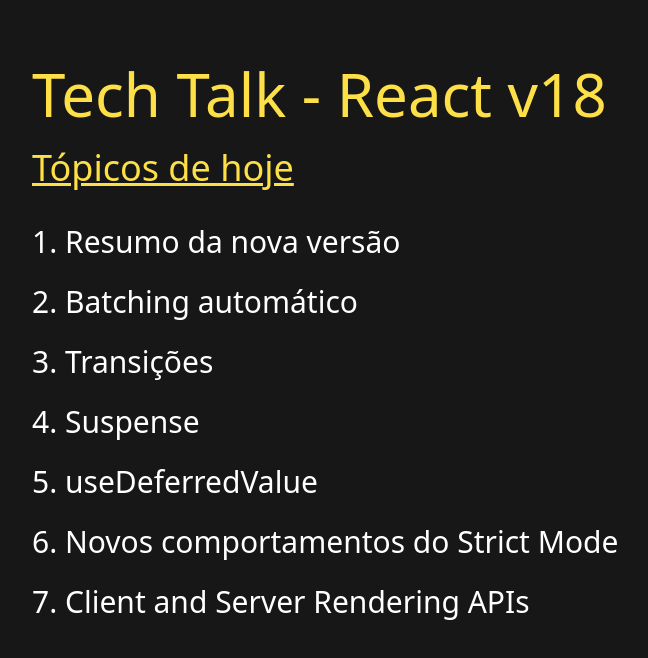
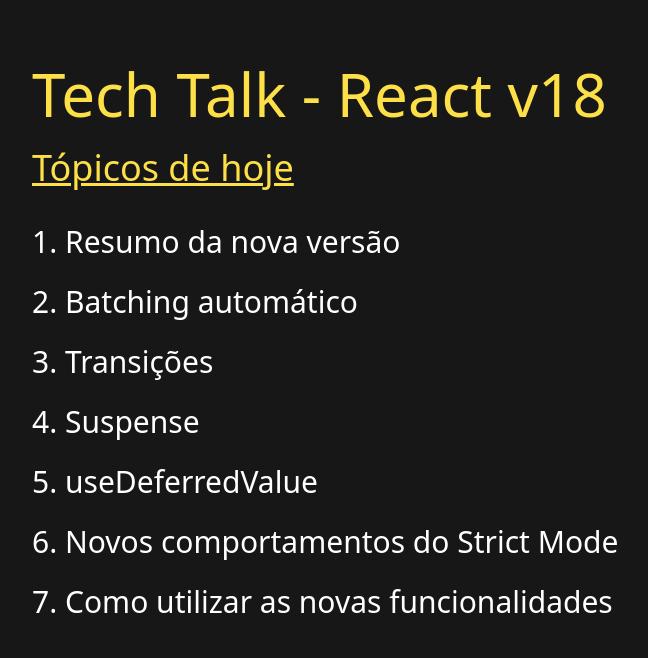
Before and after one commit to NaluFigueira/ReactV18Demo, a React (Create React App) app: page / in a window 1280 px wide. Shown: the top 658 px of the page, without its empty margins (32-680 px from the left). Built offline with nearby package versions, Linux system fonts and the light colour scheme.

Commit message:
Creating installation page

```diff
--- a/src/App.tsx
+++ b/src/App.tsx
@@ -12,6 +12,7 @@
 import NewOnSuspense from './pages/NewOnSuspense';
 import DeferredValue from './pages/DeferredValue';
 import StrictMode from './pages/StrictMode';
+import Installation from './pages/Installation';
 
 function App() {
 	const pages = [
@@ -27,6 +28,7 @@
 		<NewOnSuspense />,
 		<DeferredValue />,
 		<StrictMode />,
+		<Installation />,
 	];
 	return (
 		<div className="bg-neutral-900 p-16 h-screen overflow-y-scroll">
--- /dev/null
+++ b/src/pages/Installation/index.tsx
@@ -0,0 +1,32 @@
+import React from 'react';
+import PageCode from '../../components/PageCode';
+import PageContainer from '../../components/PageContainer';
+import { PageHeaderProps } from '../../components/PageHeader';
+
+const header: PageHeaderProps = {
+	mainTitle: 'Como utilizar as novas funcionalidades',
+	subTitle: 'createRoot',
+};
+
+const code = `// Antes
+import { render } from 'react-dom';
+const container = document.getElementById('app');
+render(<App tab="home" />, container);
+
+// Agora
+import { createRoot } from 'react-dom/client';
+const container = document.getElementById('app');
+const root = createRoot(container);
+root.render(<App tab="home" />);`;
+
+const Installation: React.FC = () => {
+	return (
+		<PageContainer header={header}>
+			<div className="mt-8 text-2xl">
+				<PageCode code={code} />
+			</div>
+		</PageContainer>
+	);
+};
+
+export default Installation;
--- a/src/pages/Introduction/index.tsx
+++ b/src/pages/Introduction/index.tsx
@@ -16,7 +16,7 @@
 				<li>Suspense</li>
 				<li>useDeferredValue</li>
 				<li>Novos comportamentos do Strict Mode</li>
-				<li>Client and Server Rendering APIs</li>
+				<li>Como utilizar as novas funcionalidades</li>
 			</ol>
 		</PageContainer>
 	);
```
